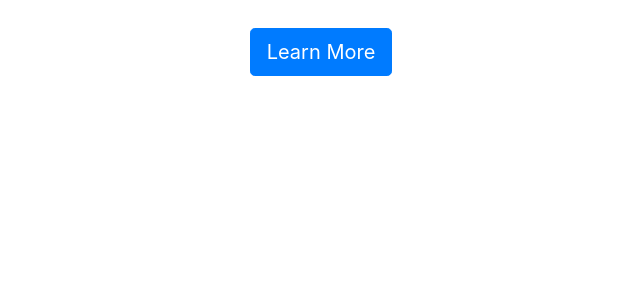
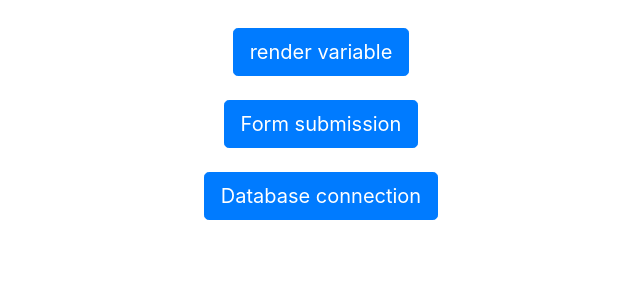
Before and after one commit to Ranjit-Singh-786/Django, a Django app: page / in a window 1280 px wide. Shown: the part 56-356 px from the top of the page, without its empty margins (319-959 px from the left). Run offline with Django 5.2, Linux system fonts and the light colour scheme; some libraries are stand-ins or nearby versions.

Commit message:
variable render part done

```diff
--- a/home/urls.py
+++ b/home/urls.py
@@ -7,4 +7,5 @@ urlpatterns = [
     path('about',views.about,name='about'),
     path('contact',views.contact,name='contact'),
     path('service',views.service,name='service'),
+    path('varRender',views.varRender,name='varRender')
 ]
--- a/home/views.py
+++ b/home/views.py
@@ -15,3 +15,11 @@ def contact(request):
 
 def service(request):
     return HttpResponse("This is service page")
+
+def varRender(request):
+    context = {
+        'name':"Ranjit Singh",
+        'job':"Machine Learning Engineer",
+        'expertise':['python','data science','machine learning','NLP']
+    }
+    return render(request,'var_render.html',context)
--- a/templates/home.html
+++ b/templates/home.html
@@ -10,6 +10,11 @@
     /* Add custom styles here */
     body {
       padding-top: 60px;
+    }
+    .centered-buttons {
+      display: flex;
+      justify-content: center;
+      margin-top: 20px;
     }
   </style>
 </head>
@@ -41,10 +46,34 @@
     </div>
   </nav>
 
+  <!-- Main Content -->
+  <div class="container">
+    <!-- Content sections go here -->
+  </div>
 
-  <!-- Button -->
-  <div class="container mt-4 text-center">
-    <a href="#" class="btn btn-primary btn-lg">Learn More</a>
+  <!-- Centered Buttons -->
+  <div class="container mt-4">
+    <div class="centered-buttons">
+      <a href="/varRender" class="btn btn-primary btn-lg">render variable</a>
+      <!-- Add more buttons here as needed -->
+    </div>
+  </div>
+
+    <!-- Centered Buttons -->
+    <div class="container mt-4">
+        <div class="centered-buttons">
+          <a href="#" class="btn btn-primary btn-lg">Form submission</a>
+          <!-- Add more buttons here as needed -->
+        </div>
+      </div>
+
+
+        <!-- Centered Buttons -->
+  <div class="container mt-4">
+    <div class="centered-buttons">
+      <a href="#" class="btn btn-primary btn-lg">Database connection</a>
+      <!-- Add more buttons here as needed -->
+    </div>
   </div>
 
   <!-- Bootstrap JS and dependencies -->
```
Also changed, not shown: templates/var_render.html (added, +18 -0 lines).
